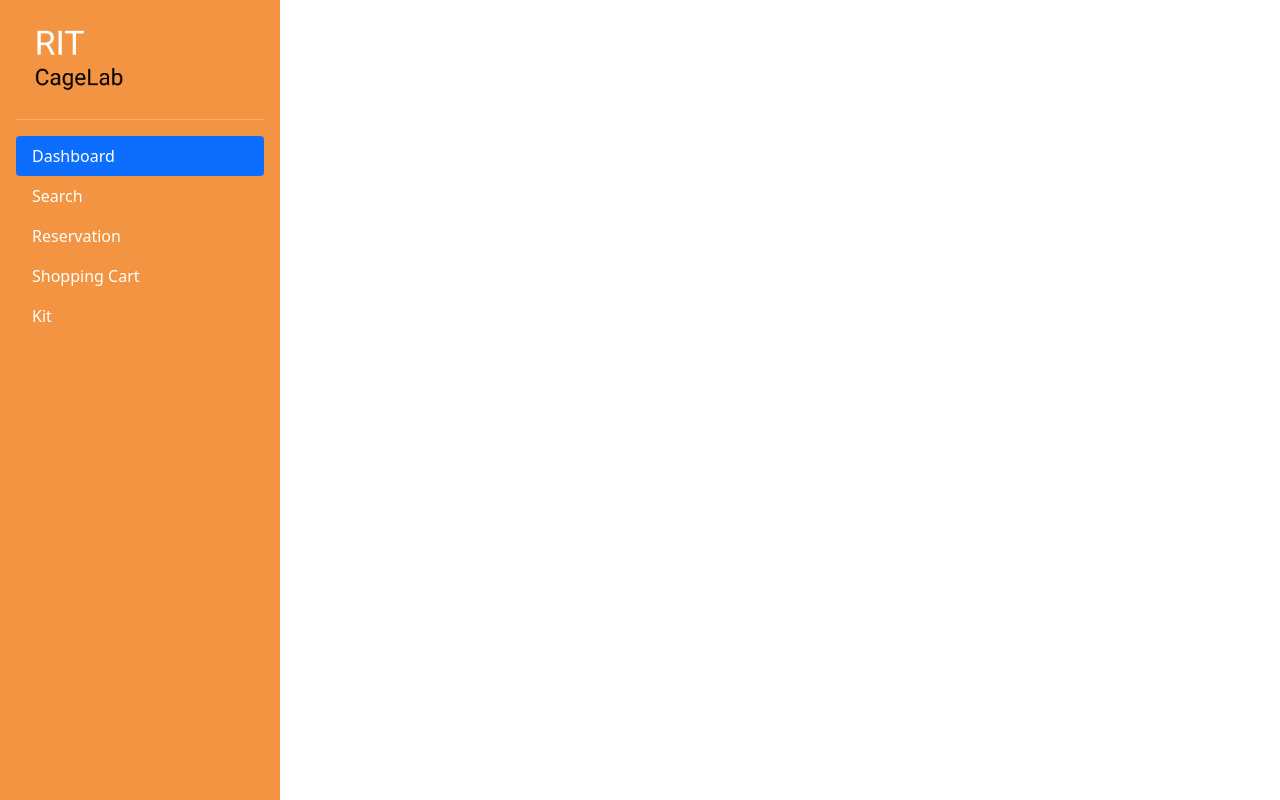
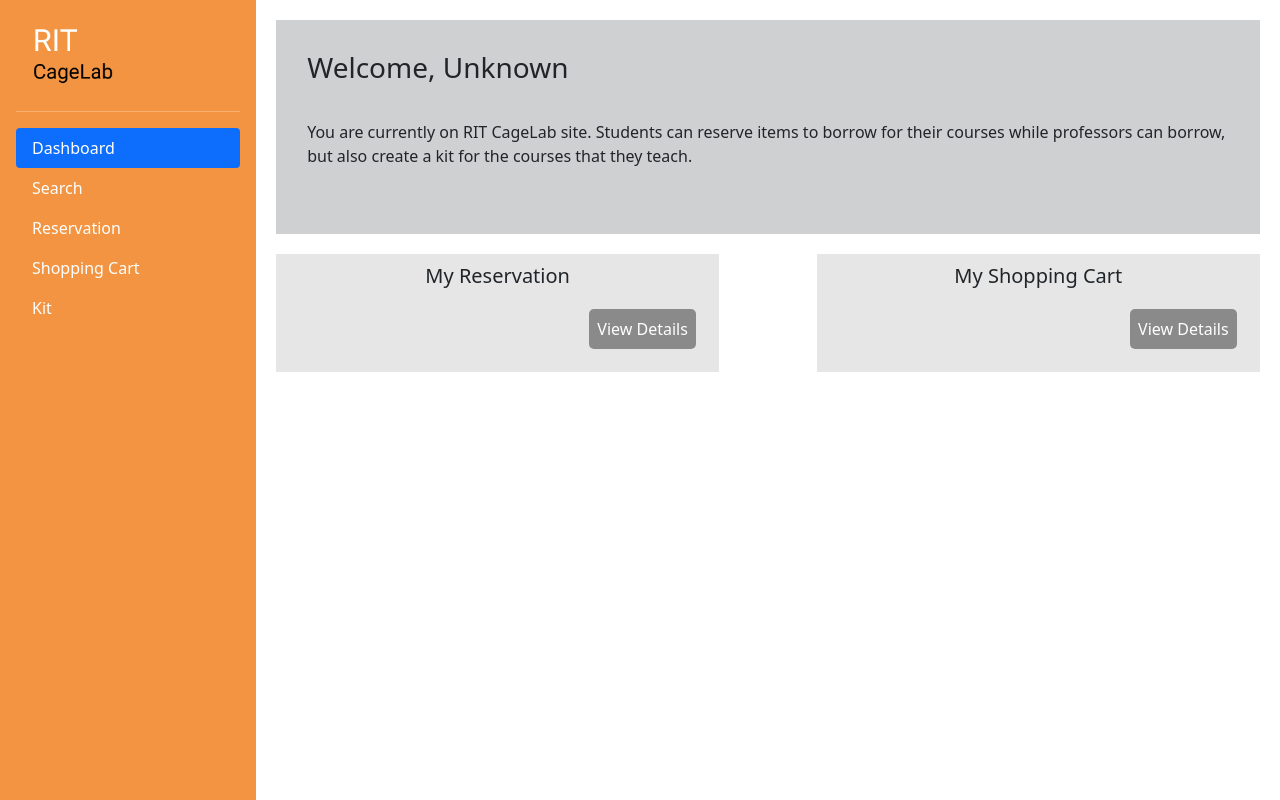
Before and after one commit to dustin1709/cagelab, a React (Create React App) app: page /dashboard in a window 1280 px wide. Built offline with nearby package versions, Linux system fonts and the light colour scheme.

Commit message:
add homepage format

```diff
--- a/src/App.js
+++ b/src/App.js
@@ -2,6 +2,9 @@
 import Login from './pages/login/login';
 import Layout from './pages/LayOut';
 import Home from './pages/userindex/Home';
+import Search from './pages/usersearch/Search';
+import Reservation from './pages/reservation/Reservation';
+import Cart from './pages/shoppingcart/Cart';
 
 function App() {
   return (
@@ -10,6 +13,9 @@
         <Route path="/" element={<Layout />}>
           <Route path="/login" element={<Login />} />
           <Route path="/dashboard" element={<Home />} />
+          <Route path="/search" element={<Search />} />
+          <Route path="/reservation" element={<Reservation />} />
+          <Route path="/cart" element={<Cart />} />
         </Route>
       </Routes>
     </div>
--- a/src/index.css
+++ b/src/index.css
@@ -21,6 +21,22 @@
   max-height: 100vh;
   overflow-x: auto;
   overflow-y: hidden;
+}
+
+.MyNavBar {
+  width: 20%;
+}
+
+.mainContainerRight {
+  width: 80%;
+}
+
+.HomeRight {
+  float: right;
+}
+
+.HomeLeft {
+  float: left;
 }
 
 .outer {
--- a/src/pages/navbar/NavBar.js
+++ b/src/pages/navbar/NavBar.js
@@ -3,7 +3,7 @@
 
 const NavBar = () => {
     return (
-        <div className="d-flex flex-column flex-shrink-0 p-3 text-white" style={{width: '280px', backgroundColor: '#F29441'}}>
+        <div className="d-flex flex-column flex-shrink-0 p-3 text-white MyNavBar" style={{backgroundColor: '#F29441'}}>
             <img src={logo} alt="Logo" width="55%" />
             <hr/>
             <ul className="nav nav-pills flex-column mb-auto">
--- a/src/pages/reservation/Reservation.js
+++ b/src/pages/reservation/Reservation.js
@@ -0,0 +1,15 @@
+import React from 'react';
+import NavBar from '../navbar/NavBar';
+
+const Reservation = () => {
+  return (
+    <>
+        <NavBar />
+        <div className='mainContainerRight'>
+
+        </div>
+    </>
+  );
+}
+
+export default Reservation;
--- a/src/pages/shoppingcart/Cart.js
+++ b/src/pages/shoppingcart/Cart.js
@@ -0,0 +1,15 @@
+import React from 'react';
+import NavBar from '../navbar/NavBar';
+
+const Cart = () => {
+  return (
+    <>
+        <NavBar />
+        <div className='mainContainerRight'>
+
+        </div>
+    </>
+  );
+}
+
+export default Cart;
--- a/src/pages/userindex/Home.js
+++ b/src/pages/userindex/Home.js
@@ -1,11 +1,46 @@
 import React from 'react';
+import { Link } from 'react-router-dom';
 import NavBar from '../navbar/NavBar';
 
 const Home = () => {
   return (
-    <main>
+    <>
         <NavBar />
-    </main>
+        <div className='mainContainerRight'>
+          <div style={{padding: '3%', backgroundColor: '#cfd0d1', margin: '2%'}}>
+
+            <h3>Welcome, Unknown</h3>
+
+            <div style={{padding: '1.5%', clear: 'both'}}></div>
+            <p>
+              You are currently on RIT CageLab site.
+                Students can reserve items to borrow for their courses while professors can borrow,
+                but also create a kit for the courses that they teach.
+            </p>
+            <div style={{padding: '1%', clear: 'both'}}></div>
+
+          </div>
+
+          <div style={{margin: '2%'}}>
+            <div className='HomeLeft' style={{backgroundColor: '#e6e6e6', width: '45%', padding: '1%'}}>
+              <h5 style={{textAlign: 'center'}}>My Reservation</h5>
+              <Link style={{
+                textDecoration: 'none', color: 'white', background: '#8a8a8a',
+                padding: '2%', borderRadius: '5px', margin: '3%', float: 'right'
+              }} to="/reservation">View Details</Link>
+            </div>
+
+            <div className='HomeRight' style={{backgroundColor: '#e6e6e6', width: '45%', padding: '1%'}}>
+              <h5 style={{textAlign: 'center'}}>My Shopping Cart</h5>
+              <Link style={{
+                textDecoration: 'none', color: 'white', background: '#8a8a8a',
+                padding: '2%', borderRadius: '5px', margin: '3%', float: 'right'
+              }} to="/cart">View Details</Link>
+            </div>
+          </div>
+
+        </div>
+    </>
   );
 }
 
--- a/src/pages/usersearch/Search.js
+++ b/src/pages/usersearch/Search.js
@@ -0,0 +1,15 @@
+import React from 'react';
+import NavBar from '../navbar/NavBar';
+
+const Search = () => {
+  return (
+    <>
+        <NavBar />
+        <div className='mainContainerRight'>
+
+        </div>
+    </>
+  );
+}
+
+export default Search;
```
